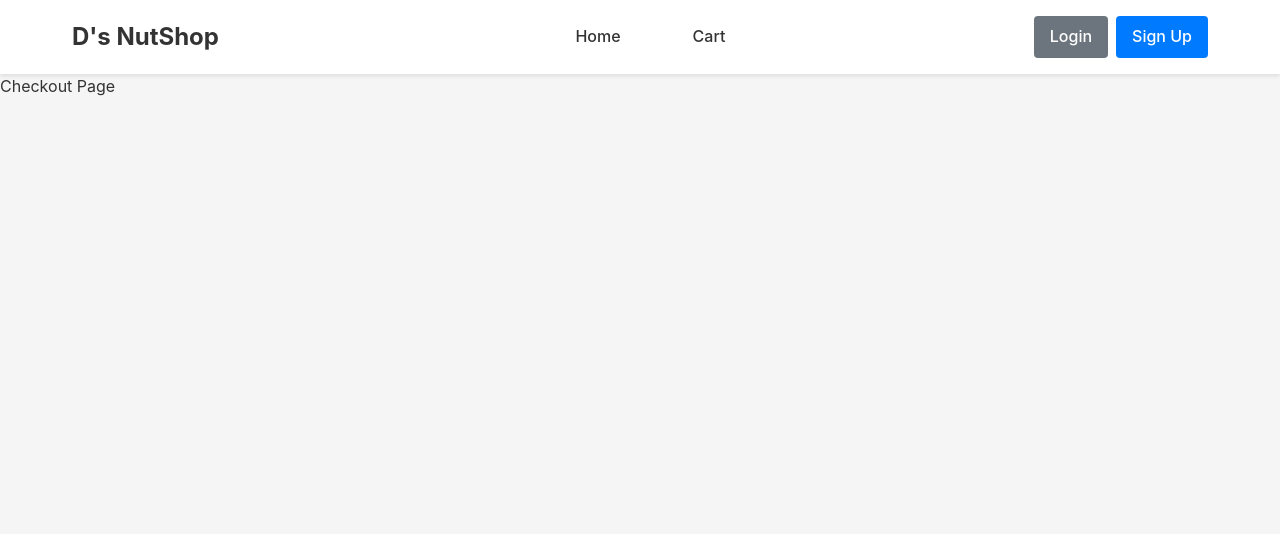
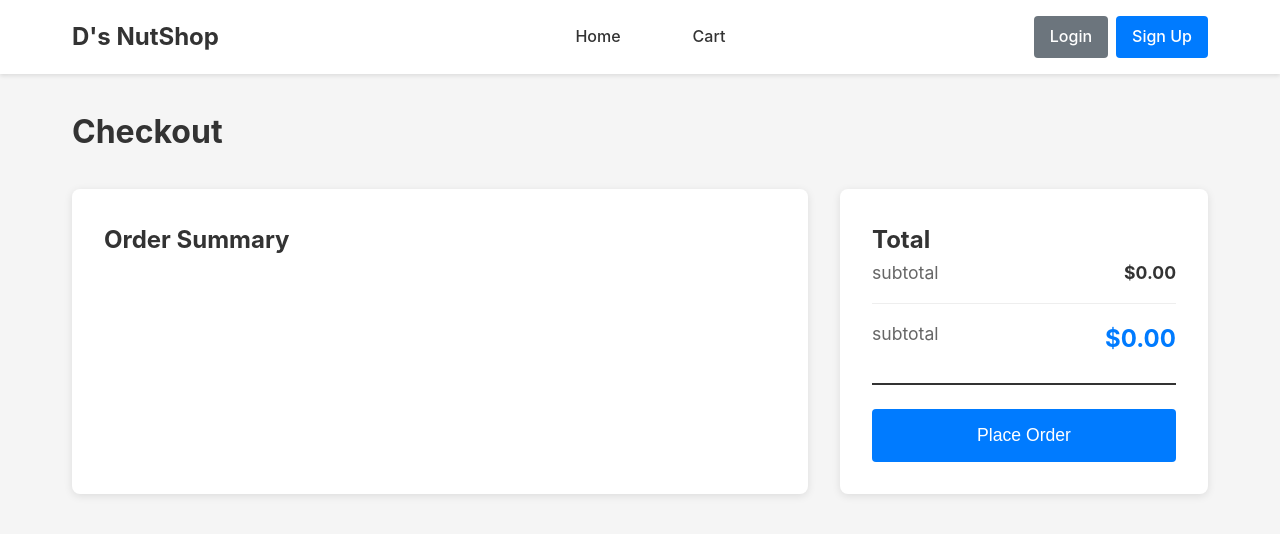
Before and after one commit to Danny-el95/React-Shopping-App, a React (Vite) app: page /checkout in a window 1280 px wide. Shown: the top 534 px of the page. Built offline with nearby package versions, Linux system fonts and the light colour scheme.

Commit message:
Finished cart and checkout

```diff
--- a/src/App.jsx
+++ b/src/App.jsx
@@ -7,10 +7,12 @@ import Navbar from './Components/Navbar'
 import AuthProvider from './Context/AuthContext'
 import NotFound from './Pages/NotFound'
 import ProductDetails from './Pages/ProductDetails'
+import CartProvider from './Context/CartContext'
 
 const App = () => {
   return (
     <AuthProvider>
+      <CartProvider>
         <div className="app">
           <Navbar />
           <Routes>
@@ -21,6 +23,7 @@ const App = () => {
             <Route path="/products/:id" element={<ProductDetails />} />
           </Routes>
         </div>
+      </CartProvider>
     </AuthProvider>
   )
 }
--- a/src/Components/ProductCard.jsx
+++ b/src/Components/ProductCard.jsx
@@ -1,7 +1,13 @@
 import { Link } from 'react-router-dom'
+import { useCart } from '../Context/CartContext'
 
 
 const ProductCard = ({ product }) => {
+    const { addToCart, cartItems } = useCart();
+    const productInCart = cartItems.find((item) => item.id === product.id);
+
+    const productQuantityLabel = productInCart ? `(${productInCart.quantity})`
+        : "";
     return (
         <div>
             <div className='product-card'>
@@ -11,7 +17,7 @@ const ProductCard = ({ product }) => {
                     <p className='product-card-price'>${product.price}</p>
                     <div className='product-card-action btn-flex'>
                         <Link className='btn-link btn-secondary' to={`/products/${product.id}`}>View Details</Link>
-                        <button className='button btn-primary'>Add to Cart</button>
+                        <button className='button btn-primary' onClick={() => addToCart(product.id)}>Add to Cart {productQuantityLabel}</button>
                     </div>
                 </div>
             </div>
--- a/src/Context/AuthContext.jsx
+++ b/src/Context/AuthContext.jsx
@@ -59,6 +59,8 @@ export default function AuthProvider({ children }) {
     return <AuthContext.Provider value={{ signUp, user, logout, login }}>{children}</AuthContext.Provider>;
 }
 
+
+
 export function useAuth() {
     const context = useContext(AuthContext);
 
--- /dev/null
+++ b/src/Context/CartContext.jsx
@@ -0,0 +1,70 @@
+import { createContext, useContext } from "react";
+import { useState } from "react";
+import { getProductsById } from "../Data/Products";
+
+const CartContext = createContext(null);
+
+export default function CartProvider({ children }) {
+    const [cartItems, setCartItems] = useState([]); //{id: 2. Quantity: 5}
+
+    const addToCart = (productId) => {
+        const existing = cartItems.find((item) => item.id === productId)
+        if (existing) {
+            const currentQuantity = existing.quantity;
+            const updatedCartItems = cartItems.map((item) => item.id === productId
+                ? { id: productId, quantity: currentQuantity + 1 }
+                : item
+            );
+            setCartItems(updatedCartItems);
+        } else {
+            setCartItems([...cartItems, { id: productId, quantity: 1 }])
+        }
+
+    }
+
+    const getCartItemsWithProduct = () => {
+        return cartItems.map(item => ({
+            ...item,
+            product: getProductsById(item.id)
+        })).filter(item => item.product);
+    }
+
+    const removeFromCart = (productId) => {
+        setCartItems(cartItems.filter((item) => item.id !== productId))
+    }
+
+    const updateQuantity = (productId, quantity) => {
+        if (quantity <= 0) {
+            removeFromCart(productId);
+            return;
+        }
+        setCartItems(
+            cartItems.map((item) =>
+                item.id === productId ? { ...item, quantity } : item
+            )
+        );
+    }
+
+    const getCartTotal = () => {
+        const total = cartItems.reduce((total, item) => {
+            const product = getProductsById(item.id);
+            return total + (product ? product.price * item.quantity : 0);
+        }, 0)
+        return total;
+    }
+
+    const clearCheckout = () => {
+        setCartItems([]);
+    }
+
+
+    return <CartContext.Provider value={{ cartItems, addToCart, getCartItemsWithProduct, removeFromCart, updateQuantity, getCartTotal, clearCheckout }}>{children}</CartContext.Provider>;
+}
+
+
+
+export function useCart() {
+    const context = useContext(CartContext);
+
+    return context;
+}
--- a/src/Pages/Checkout.jsx
+++ b/src/Pages/Checkout.jsx
@@ -1,6 +1,69 @@
+import { useCart } from "../Context/CartContext"
+
+
 const Checkout = () => {
+    const { getCartItemsWithProduct, updateQuantity, removeFromCart, getCartTotal, clearCheckout } = useCart();
+    const cartItems = getCartItemsWithProduct();
+
+    const total = getCartTotal();
+    const placeOrder = () => {
+        alert("Order Successful");
+
+        clearCheckout();
+    }
     return (
-        <div>Checkout Page</div>
+        <div className="page">
+            <div className="container">
+                <h1 className="page-title">Checkout</h1>
+                <div className="checkout-container">
+                    <div className="checkout-items">
+                        <h2 className="checkout-section-title"> Order Summary</h2>
+                        {cartItems.map((item, id) => (
+                            <div key={id} className="checkout-item">
+                                <img
+                                    src={item.product.image}
+                                    alt={item.product.image}
+                                    className="checkout-item-image"
+                                />
+                                <div className="checkout-item-details">
+                                    <h3 className="checkout-item-price">{item.product.name}</h3>
+                                    <p className="checkout-item-price">${item.product.price} each</p>
+                                </div>
+                                <div className="checkout-item-controls">
+                                    <div className="quantity-controls">
+                                        <button className="quantity-btn" onClick={() => updateQuantity(item.id, item.quantity - 1)}>-</button>
+                                        <span className="quantity-value">{item.quantity}</span>
+                                        <button className="quantity-btn" onClick={() => updateQuantity(item.id, item.quantity + 1)}>+</button>
+                                    </div>
+
+                                    <p className="checkout-item-total">
+                                        ${(item.product.price * item.quantity).toFixed(2)}
+                                    </p>
+                                    <button className="btn btn-secondary btn-small" onClick={() => removeFromCart(item.id)}>
+                                        Remove
+                                    </button>
+                                </div>
+                            </div>
+                        ))}
+                    </div>
+
+                    <div className="checkout-summary">
+                        <h2 className="section-checkout-title">Total</h2>
+                        <div className="checkout-total">
+                            <p className="checkout-total-label">subtotal</p>
+                            <p className="checkout-total-value">${total.toFixed(2)}</p>
+                        </div>
+                        <div className="checkout-total">
+                            <p className="checkout-total-label">subtotal</p>
+                            <p className="checkout-total-value checkout-total-final">${total.toFixed(2)}</p>
+                        </div>
+
+                        <button className="btn btn-primary btn-large btn-block" onClick={() => placeOrder()}>Place Order</button>
+
+                    </div>
+                </div>
+            </div>
+        </div>
     )
 }
 
--- a/src/Pages/NotFound.jsx
+++ b/src/Pages/NotFound.jsx
@@ -7,7 +7,7 @@ const NotFound = () => {
             <p>This page does not exist. </p>
 
             <Link
-                to='/' className='Not-found-link'>
+                to='/' className='btn Not-found-link'>
                 Go back
             </Link>
         </section>
--- a/src/Pages/ProductDetails.jsx
+++ b/src/Pages/ProductDetails.jsx
@@ -1,11 +1,14 @@
 import { useEffect, useState } from "react";
 import { useNavigate, useParams } from "react-router-dom"
 import { getProductsById } from "../Data/Products";
+import { useCart } from '../Context/CartContext'
+
 
 const ProductDetails = () => {
     const { id } = useParams();
     const [product, setProduct] = useState(null);
     const navigate = useNavigate()
+    const { addToCart, cartItems } = useCart();
 
     useEffect(() => {
         const foundProduct = getProductsById(id);
@@ -18,23 +21,28 @@ const ProductDetails = () => {
         setProduct(foundProduct);
     }, [id, navigate]);
 
-    // If product/id isn't found, return this:
-    // if (!product) {
-    //     return <div className="">Loading product...</div>
-    // }
+    // If product / id isn't found, return this:
+    if (!product) {
+        return <div className="">Loading product...</div>
+    }
+
+    const productInCart = cartItems.find((item) => item.id === product.id);
+
+    const productQuantityLabel = productInCart ? `(${productInCart.quantity})`
+        : "";
 
     return (
         <div className="page">
             <div className="container">
                 <div className="product-detail">
                     <div className="product-detail-image">
-                        <img src={product?.image} alt={product?.name}></img>
+                        <img src={product.image} alt={product.name}></img>
                     </div>
                     <div className="product-detail-content">
-                        <h1 className="product-detail-name">{product?.name}</h1>
-                        <p className="product-detail-price">${product?.price}</p>
-                        <p className="product-detail-description">{product?.description}</p>
-                        <button className="btn btn-primary">Add to cart</button>
+                        <h1 className="product-detail-name">{product.name}</h1>
+                        <p className="product-detail-price">${product.price}</p>
+                        <p className="product-detail-description">{product.description}</p>
+                        <button className="btn btn-primary" onClick={() => addToCart(product.id)}>Add to cart {productQuantityLabel}</button>
                     </div>
                 </div>
             </div>
```
Lines whose indentation alone changed are shown as unchanged.
